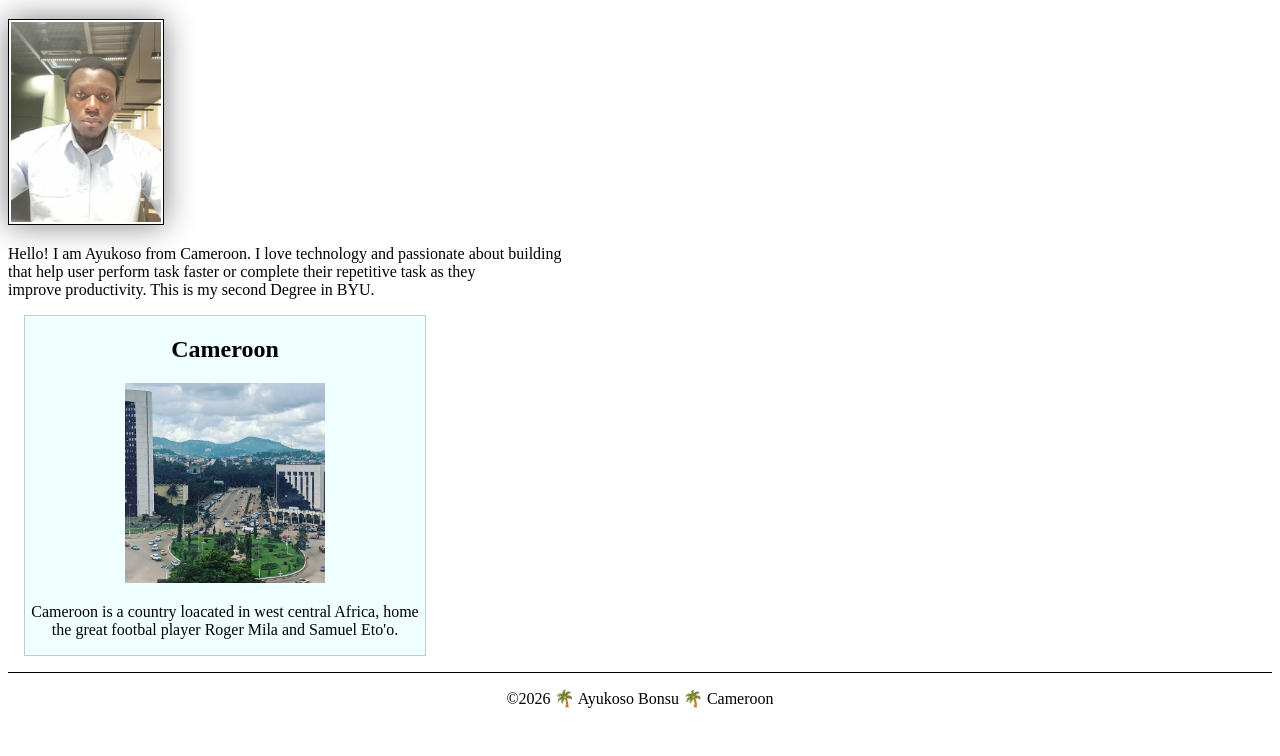
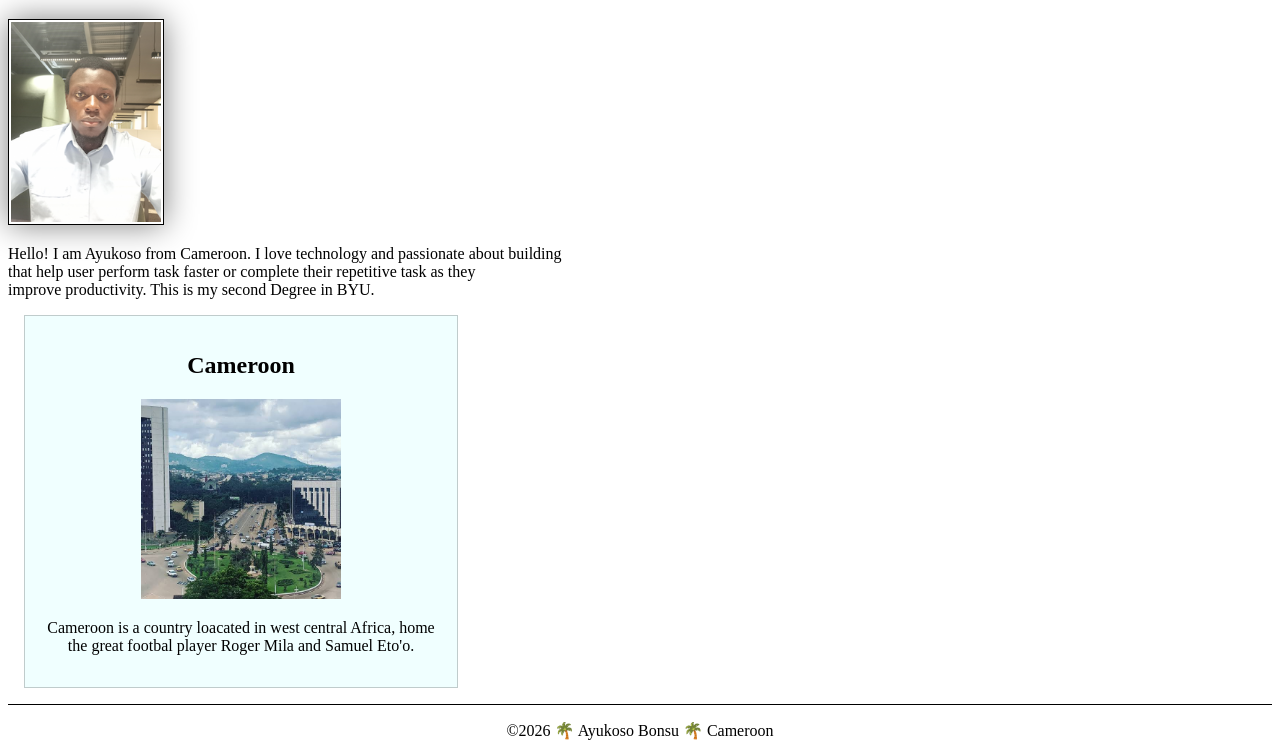
Before and after one commit to bonsu98/wdd130, a plain HTML site: page index.html in a window 1280 px wide. Shown: the part 205-961 px from the top of the page. Before the commit the page ends 929 px from the top, so only its background shows below. Drawn offline with Linux system fonts and the light colour scheme.

Commit message:
updated some css declerations

```diff
--- a/index.html
+++ b/index.html
@@ -6,7 +6,7 @@
     <meta name="viewport" content="width=device-width, initial-scale=1.0">
     <title>Ayukoso Bonsu Otubessong | WDD 130</title>
     <link rel="stylesheet" href="styles/styles.css">
-    <meta name="descriotion" content="This is my portfolio for the course WDD130">
+    <meta name="description" content="This is my portfolio for the course WDD130">
     <meta name="author" content="Ayukoso Bonsu Otubessong">
 </head>
 
--- a/styles/styles.css
+++ b/styles/styles.css
@@ -12,7 +12,9 @@ nav a {
 h1 {
     color: darkblue;
 }
-
+main{
+    max-width: 840px;
+}
 
 main img {
     width: 150px;
@@ -33,6 +35,7 @@ aside {
     background-color: azure;
     color: black;
     text-align: center;
+    padding: 1rem;
 }
 aside img{
     width: 200px;
```
